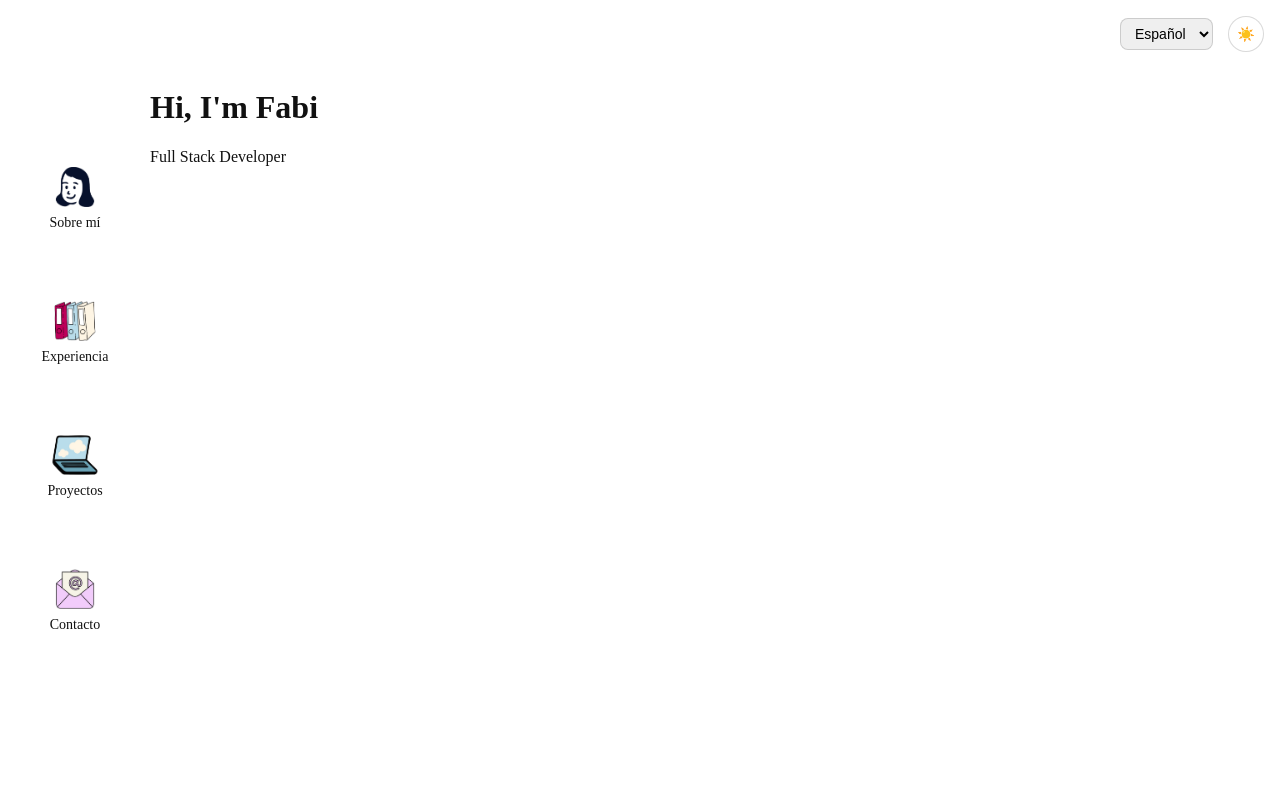
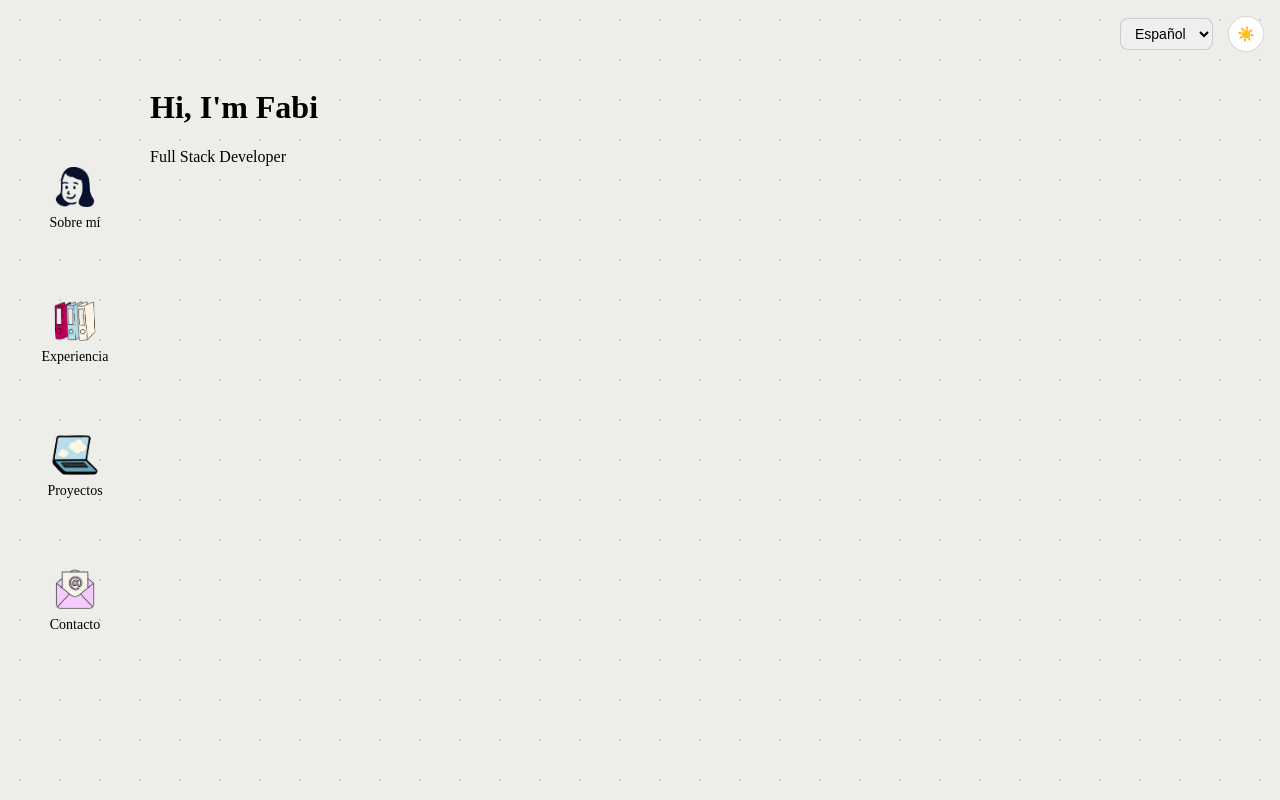
Before and after one commit to fabiolajsm/fabiolajsm-web, a React (Create React App) app: page / in a window 1280 px wide. Built offline with nearby package versions, Linux system fonts and the light colour scheme.

Commit message:
Background

```diff
--- a/src/styles/Layout.css
+++ b/src/styles/Layout.css
@@ -5,15 +5,16 @@
   height: 100%;
 }
 
-/* Testtt this is NOT final, just testing themes */
 .layout.light {
-  background-color: #ffffff;
-  color: #111;
+  background-color: #edede9;
+  background-image: radial-gradient(#cad2c5 0.8px, transparent 1px);
+  background-size: 40px 40px;
 }
 
 .layout.dark {
-  background-color: #0f172a;
-  color: #f8fafc;
+  background-color: #000000;
+  background-image: radial-gradient(#4a5759 0.5px, transparent 1px);
+  background-size: 40px 40px;
 }
 
 .content {
```
